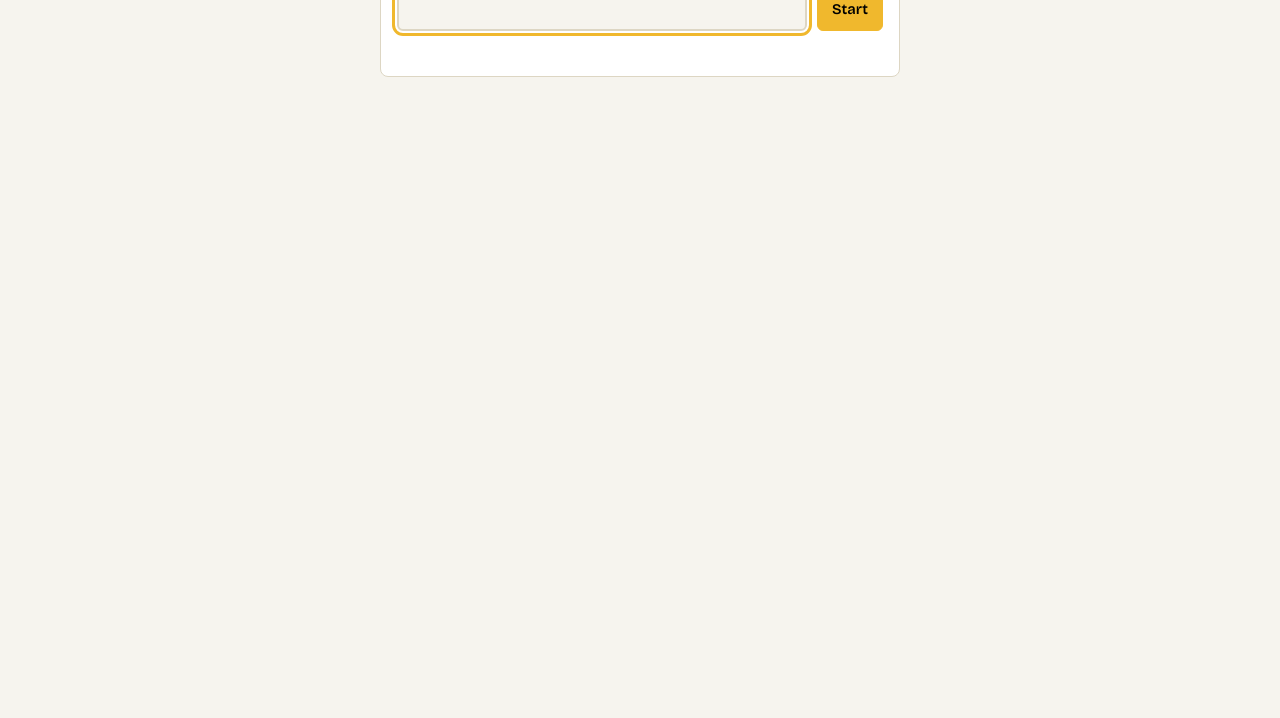
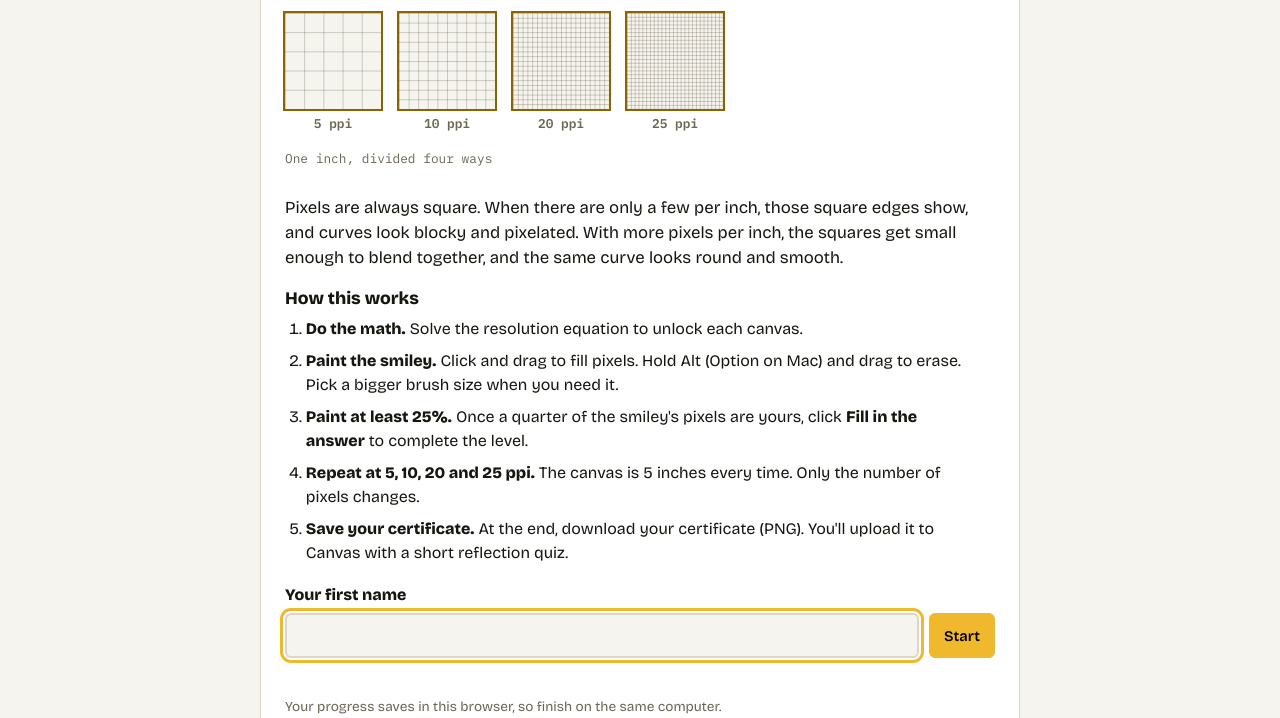
Before and after one commit to ProfFisherJenn/ProfFisherJenn.github.io, a plain HTML site: page pixel-smiley-lab/index.html in a window 1280 px wide. Shown: the part 308-1026 px from the top of the page. Before the commit the page ends 800 px from the top, so only its background shows below. Drawn offline with nearby package versions, Linux system fonts and the light colour scheme.

Commit message:
Replacing index file with updates
Updated "home" page to include orientation and instruction to the activity

```diff
--- a/pixel-smiley-lab/index.html
+++ b/pixel-smiley-lab/index.html
@@ -87,7 +87,20 @@ kbd{font:.75rem var(--mono);padding:1px 5px;border:1px solid var(--line);border-
 .who strong{color:#fff}
 .who button{padding:4px 10px;font-size:.8rem;background:transparent;color:#d8d2c0;border-color:#4a4537}
 /* start + finish */
-.start{max-width:520px;margin:24px auto}
+.start{max-width:760px;margin:24px auto;padding:24px}
+.start .q{font:800 clamp(1.6rem,4vw,2.2rem)/1.1 var(--display);margin:0 0 10px;text-wrap:balance}
+.start .lead{color:var(--fg);font-size:1.05rem}
+.start h3{font:800 1.1rem var(--display);margin:18px 0 8px}
+.start p{max-width:65ch}
+.demo{display:flex;flex-wrap:wrap;gap:18px;align-items:flex-end;margin:16px 0 18px}
+.demo figure{margin:0;display:grid;gap:6px;justify-items:center}
+.demo figcaption{font:600 .8rem var(--mono);color:var(--muted)}
+.inch{width:96px;height:96px;outline:2.5px solid var(--major);background-color:var(--bg);
+  background-image:linear-gradient(to right,var(--minor) 1px,transparent 1px),linear-gradient(to bottom,var(--minor) 1px,transparent 1px);
+  background-size:calc(96px / var(--d)) calc(96px / var(--d))}
+.demo-cap{flex-basis:100%;margin:0;font:.8rem var(--mono);color:var(--muted)}
+.how{margin:0 0 18px;padding-left:1.3em;display:grid;gap:8px;max-width:65ch}
+.start .fine{font-size:.85rem;color:var(--muted);margin:10px 0 0}
 .start label{display:block;font-weight:700;margin-bottom:6px}
 .start .row{display:flex;gap:10px;flex-wrap:wrap}
 .start input{flex:1 1 220px;min-width:0;font:600 1.1rem var(--body);padding:10px 12px;border:2px solid var(--line);border-radius:6px;background:var(--bg);color:var(--fg)}
@@ -108,11 +121,28 @@ kbd{font:.75rem var(--mono);padding:1px 5px;border:1px solid var(--line);border-
 <div class="wrap">
   <section id="startView" class="card start" hidden>
     <div class="eyebrow">Before you start</div>
-    <h2>Same 5 in square. More pixels per inch.</h2>
-    <p>You'll paint the same smiley at 5, 10, 20 and 25 ppi. Your name goes on the completion certificate you submit in Canvas.</p>
+    <h2 class="q">What size is a pixel?</h2>
+    <p class="lead">It depends on the resolution. Resolution, measured in pixels per inch (ppi), is how many times an inch is divided up. At 5 ppi each pixel is 1/5 of an inch wide. At 25 ppi each pixel is only 1/25 of an inch.</p>
+    <div class="demo" aria-hidden="true">
+      <figure><div class="inch" style="--d:5"></div><figcaption>5 ppi</figcaption></figure>
+      <figure><div class="inch" style="--d:10"></div><figcaption>10 ppi</figcaption></figure>
+      <figure><div class="inch" style="--d:20"></div><figcaption>20 ppi</figcaption></figure>
+      <figure><div class="inch" style="--d:25"></div><figcaption>25 ppi</figcaption></figure>
+      <p class="demo-cap">One inch, divided four ways</p>
+    </div>
+    <p class="lead">Pixels are always square. When there are only a few per inch, those square edges show, and curves look blocky and pixelated. With more pixels per inch, the squares get small enough to blend together, and the same curve looks round and smooth.</p>
+    <h3>How this works</h3>
+    <ol class="how">
+      <li><strong>Do the math.</strong> Solve the resolution equation to unlock each canvas.</li>
+      <li><strong>Paint the smiley.</strong> Click and drag to fill pixels. Hold Alt (Option on Mac) and drag to erase. Pick a bigger brush size when you need it.</li>
+      <li><strong>Paint at least 25%.</strong> Once a quarter of the smiley's pixels are yours, click <strong>Fill in the answer</strong> to complete the level.</li>
+      <li><strong>Repeat at 5, 10, 20 and 25 ppi.</strong> The canvas is 5 inches every time. Only the number of pixels changes.</li>
+      <li><strong>Save your certificate.</strong> At the end, download your certificate (PNG). You'll upload it to Canvas with a short reflection quiz.</li>
+    </ol>
     <label for="nameIn">Your first name</label>
     <div class="row"><input id="nameIn" autocomplete="given-name" maxlength="40"><button class="primary" id="startBtn">Start</button></div>
     <div class="msg bad" id="nameMsg" role="status"></div>
+    <p class="fine">Your progress saves in this browser, so finish on the same computer.</p>
   </section>
 
   <nav class="steps" id="steps" aria-label="Levels" hidden></nav>
```
